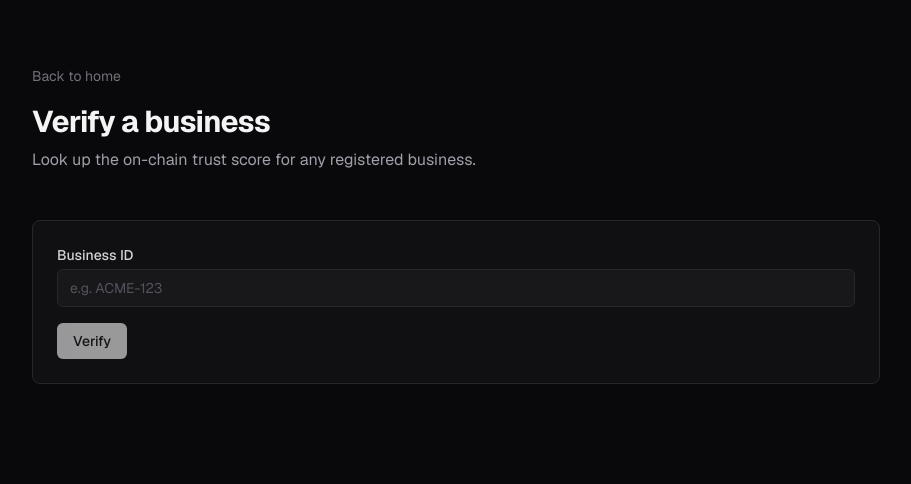
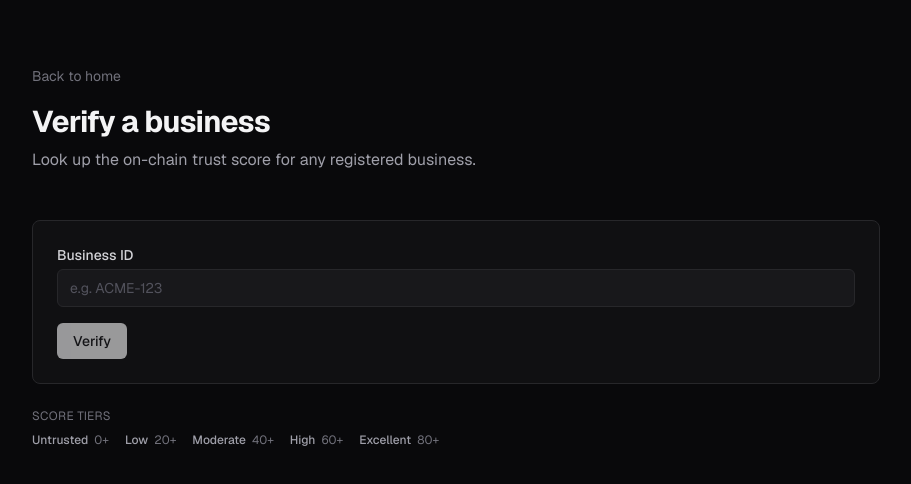
Before and after one commit to TrustLayer-Org/TrustLayer-Frontend, a Next.js app: page /verify in a window 1280 px wide. Shown: the top 484 px of the page, without its empty margins (184-1095 px from the left). Built offline with nearby package versions, Linux system fonts and the light colour scheme.

Commit message:
feat(verify-page): show score tier legend below the form

```diff
--- a/src/app/verify/page.js
+++ b/src/app/verify/page.js
@@ -1,5 +1,6 @@
 import Link from "next/link";
 import VerifyForm from "@/components/VerifyForm";
+import ScoreLegend from "@/components/ScoreLegend";
 export const metadata = {
   title: "Verify a business | TrustLayer",
   description: "Look up the on-chain trust score for a registered business.",
@@ -23,6 +24,12 @@ export default function VerifyPage() {
         <section className="rounded-lg border border-zinc-800 bg-zinc-900/50 p-6">
           <VerifyForm />
         </section>
+        <section className="mt-6">
+          <p className="mb-2 text-xs uppercase tracking-wide text-zinc-500">
+            Score tiers
+          </p>
+          <ScoreLegend />
+        </section>
       </main>
     </div>
   );
```
